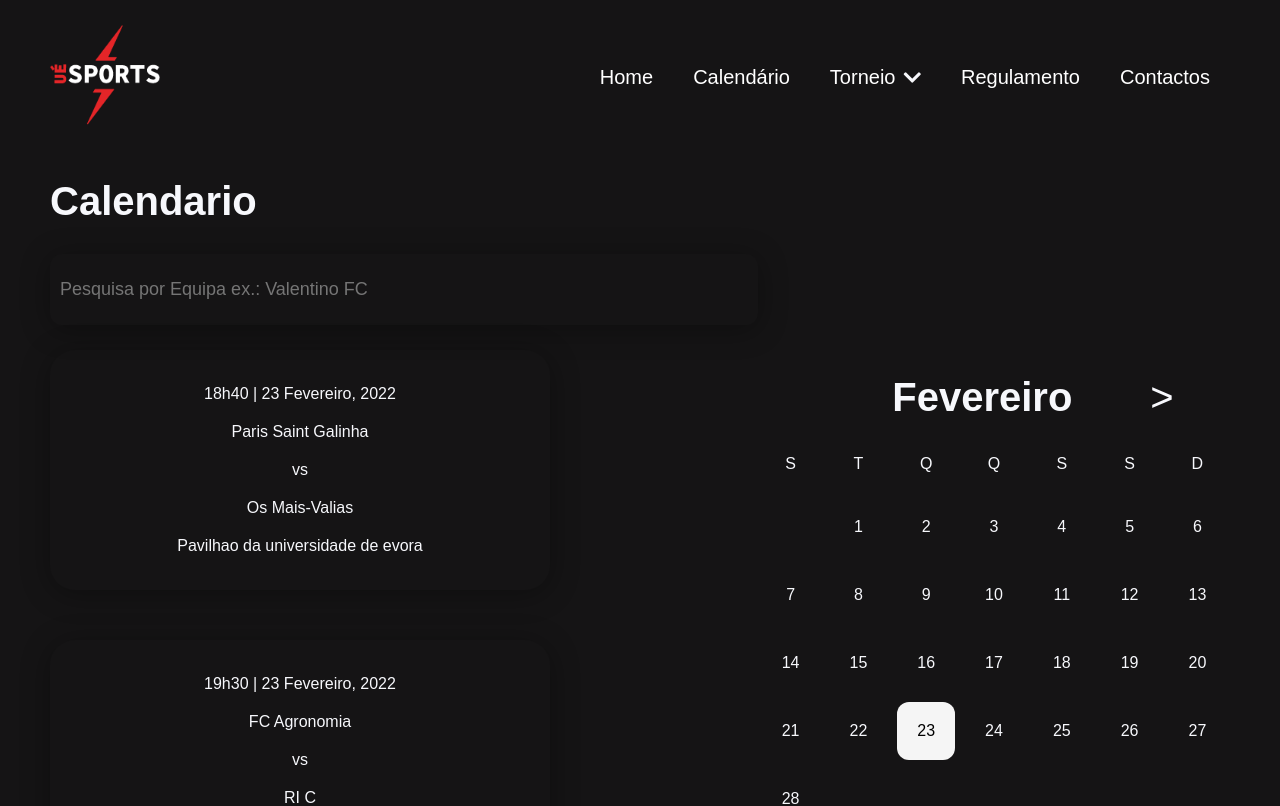
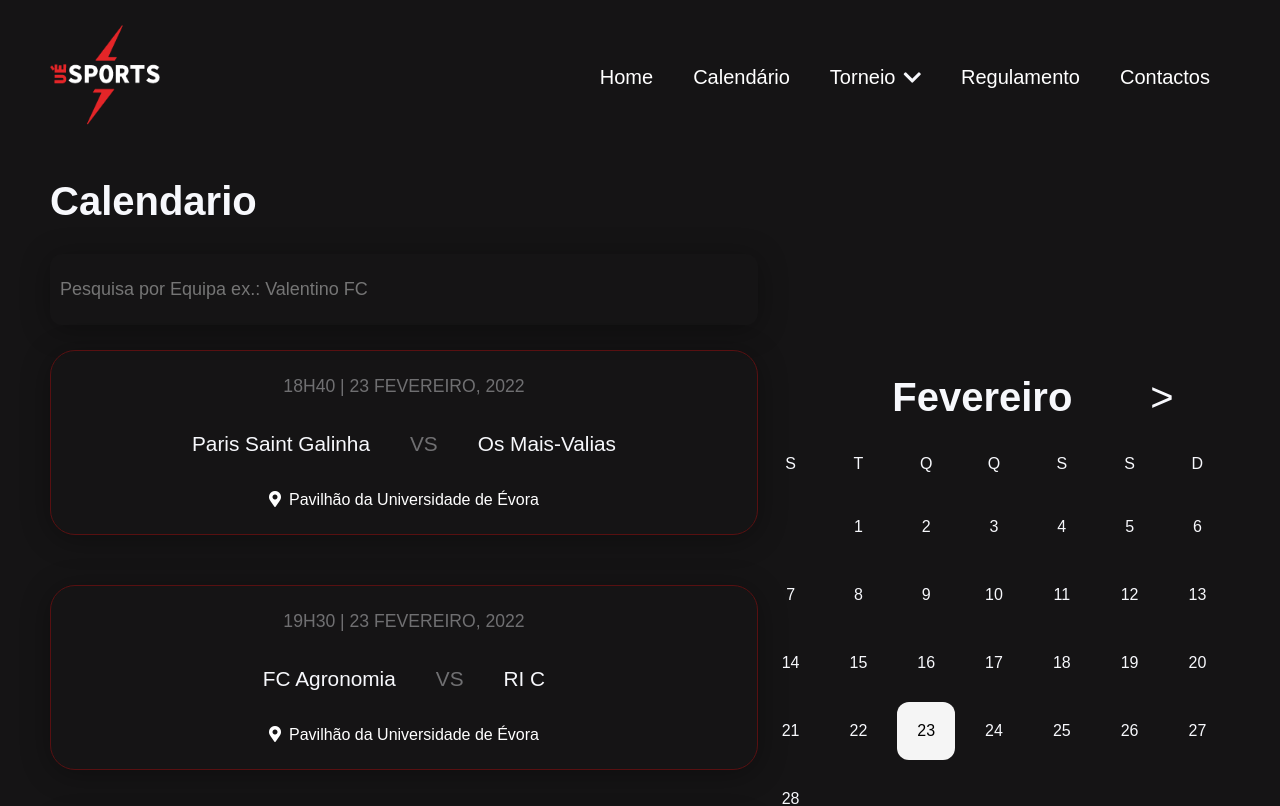
Before and after one commit to MrValraven/torneioreitor, a React (Vite) app: page /calendario in a window 1280 px wide. Shown: the top 806 px of the page. Built offline with nearby package versions, Linux system fonts and the light colour scheme; a web font is replaced by a local one.

Commit message:
improved footer links and styling, added new border color to game cards

```diff
--- a/src/components/CalendarioGameCard/CalendarioGameCard.jsx
+++ b/src/components/CalendarioGameCard/CalendarioGameCard.jsx
@@ -23,13 +23,24 @@ const CalendarioGameCard = ({ jogo }) => {
   };
   return (
     <div className="calendarioGameCard">
-      <p>
-        {jogo.hora} | {formatDate(jogo.data)}
+      <p className="data">
+        {jogo.hora} | {formatDate(jogo.data)}{" "}
+        {jogo.pormenor ? `| ${jogo?.pormenor}` : null}
       </p>
-      <p>{jogo.equipa1}</p>
-      <p>{jogo.resultado}</p>
-      <p>{jogo.equipa2}</p>
-      <p>Pavilhao da universidade de evora </p> {/* Link aqui */}
+      <div className="equipas">
+        <p>{jogo.equipa1}</p>
+        <p>{jogo.resultado}</p>
+        <p>{jogo.equipa2}</p>
+      </div>
+
+      <a
+        href="https://goo.gl/maps/hMu13iR5NiM2"
+        target="_blank"
+        rel="noreferrer"
+      >
+        <i className="fas fa-map-marker-alt icon" aria-hidden="true"></i>
+        <span>Pavilhão da Universidade de Évora</span>
+      </a>
     </div>
   );
 };
--- a/src/components/CalendarioGameCard/styles.scss
+++ b/src/components/CalendarioGameCard/styles.scss
@@ -6,10 +6,41 @@
   border-radius: 25px;
   display: flex;
   flex-direction: column;
-  justify-content: space-between;
+  justify-content: center;
   align-items: center;
+  border: 1px solid #581011;
 
-  p {
-    margin: 10px 0;
+  .data {
+    opacity: 0.4;
+    text-transform: uppercase;
+    font-size: 1.1rem;
+  }
+
+  .equipas {
+    display: flex;
+    justify-content: center;
+    margin: 35px 0;
+    font-size: 1.3rem;
+    width: 100%;
+
+    p {
+      margin: 0 20px;
+      &:nth-child(2) {
+        opacity: 0.4;
+        text-transform: uppercase;
+      }
+    }
+  }
+
+  a {
+    span {
+      margin-left: 8px;
+    }
   }
 }
+
+@media (max-width: 1800px) {
+  .calendarioGameCard {
+    width: 100%;
+  }
+}
--- a/src/components/footer/Footer.jsx
+++ b/src/components/footer/Footer.jsx
@@ -27,7 +27,11 @@ const Footer = () => {
         <h2>Localização</h2>
         <ul>
           <li>
-            <a href="https://goo.gl/maps/hMu13iR5NiM2">
+            <a
+              href="https://goo.gl/maps/hMu13iR5NiM2"
+              target="_blank"
+              rel="noreferrer"
+            >
               <i className="fas fa-map-marker-alt icon" aria-hidden="true">
                 <span>Morada</span>
               </i>
@@ -35,7 +39,11 @@ const Footer = () => {
             </a>
           </li>
           <li>
-            <a href="https://goo.gl/maps/hMu13iR5NiM2">
+            <a
+              href="https://goo.gl/maps/daXSCGtP3rDmhPyZA"
+              target="_blank"
+              rel="noreferrer"
+            >
               <i className="fas fa-map-marker-alt icon" aria-hidden="true">
                 <span>Jogos:</span>
               </i>
--- a/src/components/footer/styles.scss
+++ b/src/components/footer/styles.scss
@@ -20,6 +20,15 @@ footer {
   .localizacao {
     ul li {
       margin: 25px 0;
+
+      i {
+        margin-bottom: 5px;
+
+        span {
+          font-weight: 500;
+          letter-spacing: 1px;
+        }
+      }
     }
   }
 
--- a/src/pages/regulamento/RegulamentoPage.jsx
+++ b/src/pages/regulamento/RegulamentoPage.jsx
@@ -1,6 +1,7 @@
 import React from "react";
 
 import Image from "../../assets/regulamento.png";
+import Regulamento from "../../assets/regulamento.pdf";
 
 import "./styles.scss";
 
@@ -10,8 +11,11 @@ const RegulamentoPage = () => {
       <div className="other-info">
         <h1>Regulamento</h1>
         <p>
-          Faz aqui o <a href='/src/assets/regulamento.pdf' download><span>download</span></a> da folha com o regulamento do
-          torneio!
+          Faz aqui o{" "}
+          <a href={Regulamento}>
+            <span>download</span>
+          </a>{" "}
+          da folha com o regulamento do torneio!
         </p>
       </div>
       <img src={Image} alt="" />
```
